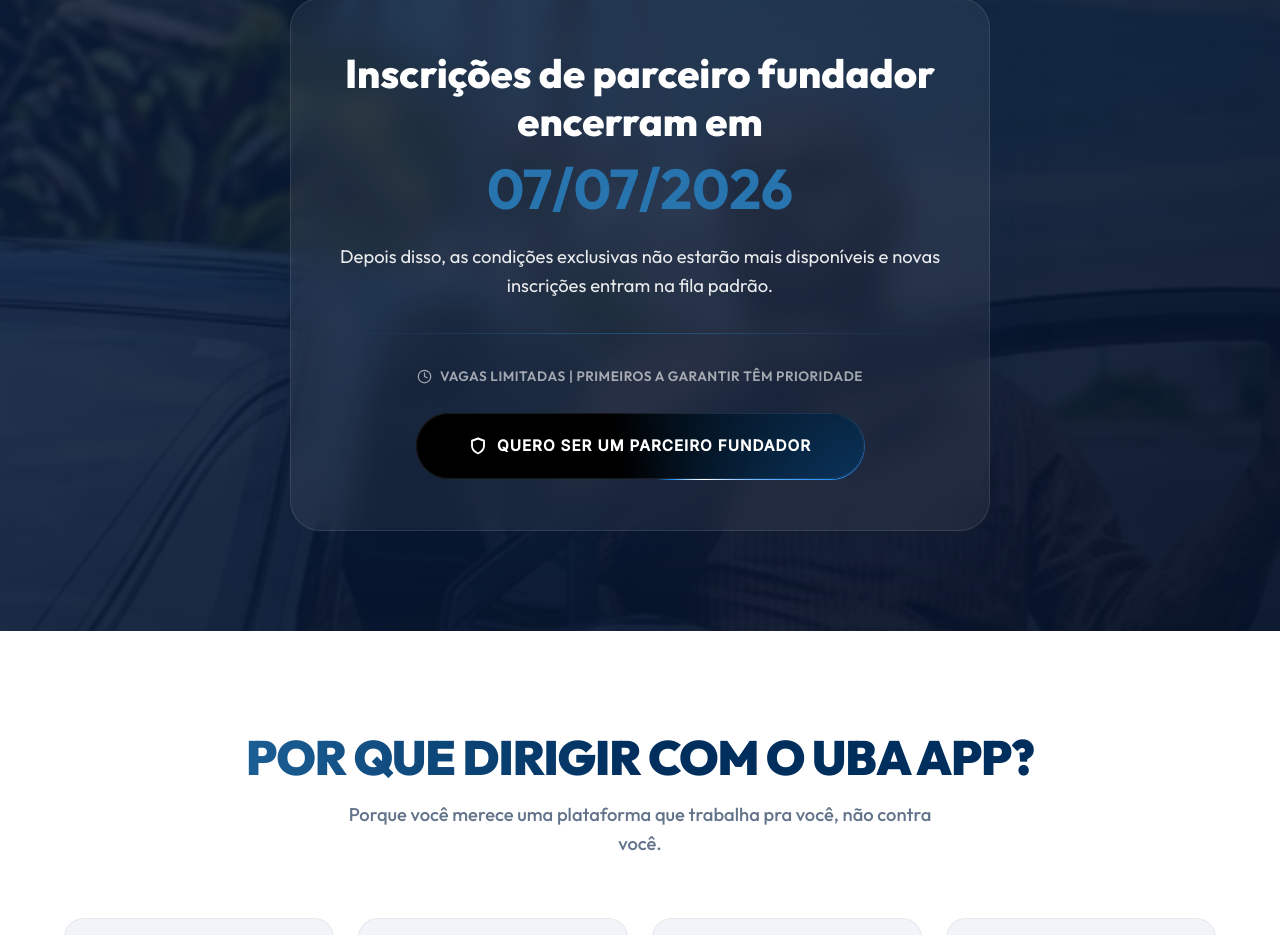
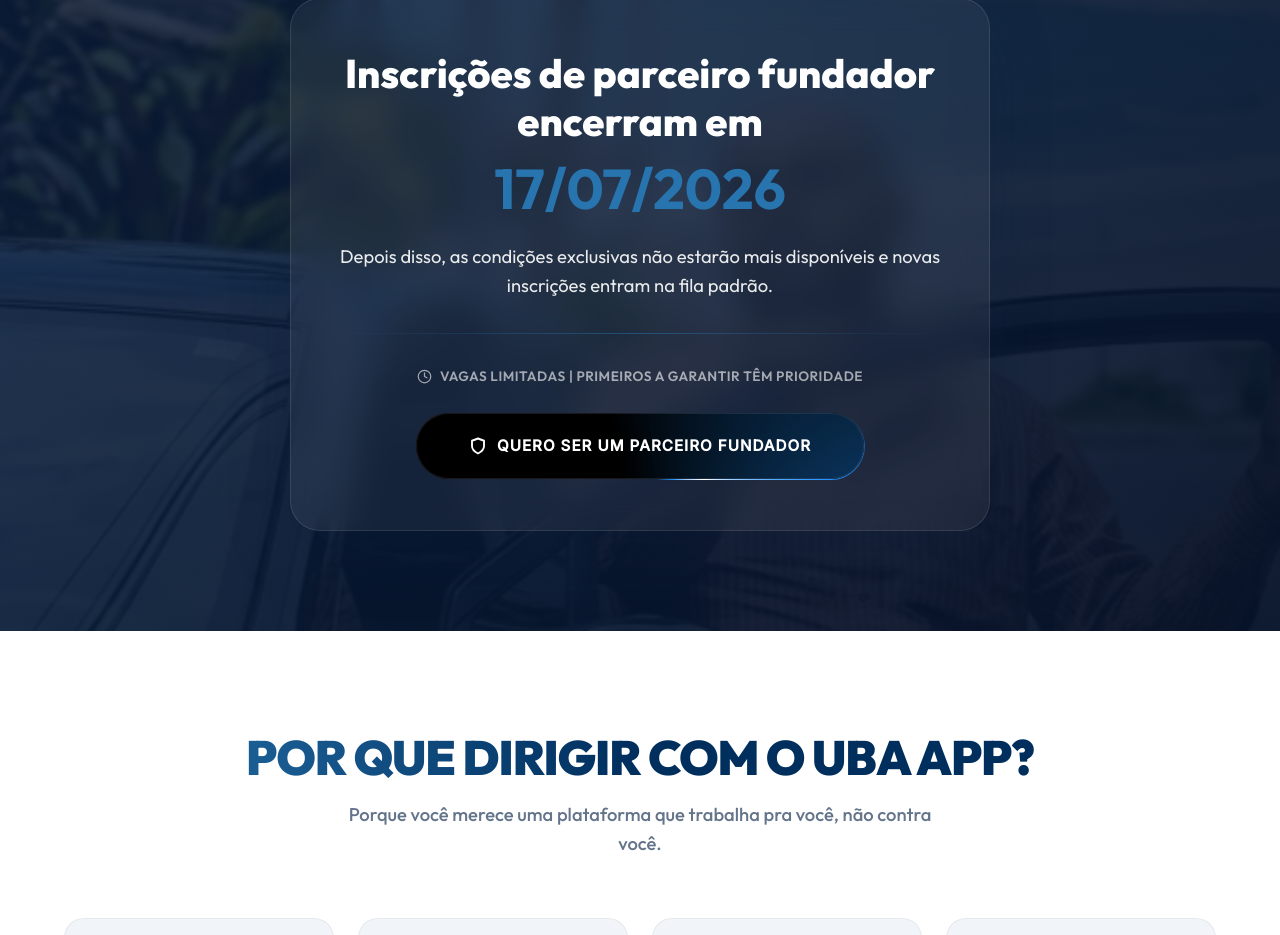
Before and after one commit to carolinetereza/UBAAPP, a Next.js app: page / in a window 1280 px wide. Shown: the part 3805-4740 px from the top of the page. Built offline with nearby package versions, Linux system fonts and the light colour scheme.

Commit message:
content: update deadline date to 17/07/2026

```diff
--- a/app/page.jsx
+++ b/app/page.jsx
@@ -283,7 +283,7 @@
         <div className="deadline-overlay" />
         <div className="container deadline-content">
           <div className="deadline-box gsap-fade-up">
-            <h3>{t.deadlineText} <strong style={{ color: '#2774ae' }}>07/07/2026</strong></h3>
+            <h3>{t.deadlineText} <strong style={{ color: '#2774ae' }}>17/07/2026</strong></h3>
             <p>{t.deadlineAfter}</p>
             <div style={{ margin: '32px 0', height: '1px', background: 'linear-gradient(90deg, transparent, rgba(39,116,174,0.5), transparent)' }} />
             <div style={{ display: 'flex', alignItems: 'center', justifyContent: 'center', gap: '8px', marginBottom: '24px', color: 'rgba(255,255,255,0.6)', fontSize: '0.85rem', fontWeight: '600', letterSpacing: '0.5px', textTransform: 'uppercase' }}>
```
